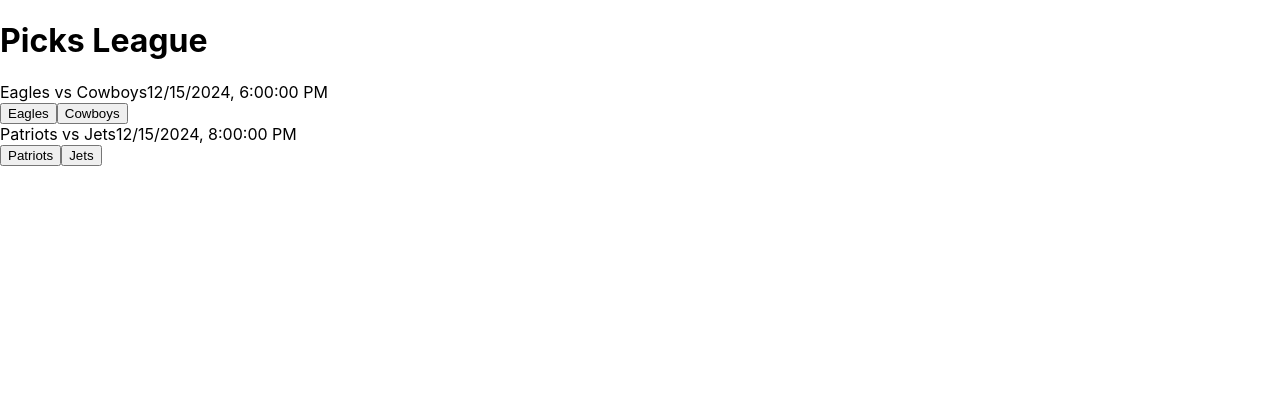
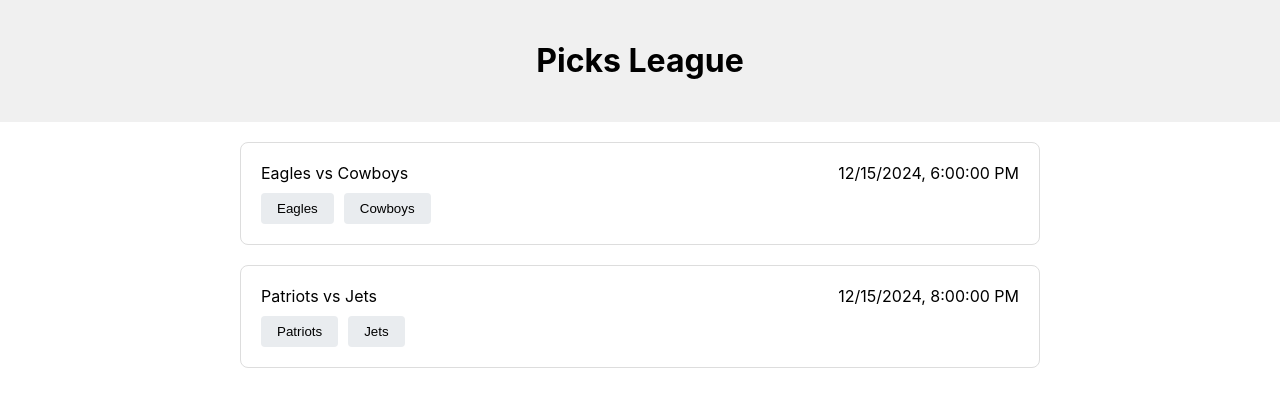
Before and after one commit to ghasler99/picks-league, a React (Create React App) app: page / in a window 1280 px wide. Shown: the top 406 px of the page. Built offline with nearby package versions, Linux system fonts and the light colour scheme.

Commit message:
updated app.js

```diff
--- a/package.json
+++ b/package.json
@@ -8,7 +8,8 @@
     "firebase": "^11.0.2",
     "react": "^19.0.0",
     "react-dom": "^19.0.0",
-    "react-scripts": "5.0.1"
+    "react-scripts": "5.0.1",
+    "web-vitals": "^4.2.4"
   },
   "scripts": {
     "start": "react-scripts start",
--- a/src/App.js
+++ b/src/App.js
@@ -34,42 +34,62 @@
 
   return (
     <div className="App">
-      <header className="App-header">
+      <header style={{ padding: '20px', textAlign: 'center', background: '#f0f0f0' }}>
         <h1>Picks League</h1>
       </header>
 
-      <main className="container mx-auto p-4">
+      <main style={{ maxWidth: '800px', margin: '0 auto', padding: '20px' }}>
         <div className="games-list">
           {games.map(game => (
-            <div key={game.id} className="game-card p-4 mb-4 border rounded">
-              <div className="flex justify-between mb-2">
+            <div key={game.id} style={{
+              padding: '20px',
+              marginBottom: '20px',
+              border: '1px solid #ddd',
+              borderRadius: '8px'
+            }}>
+              <div style={{
+                display: 'flex',
+                justifyContent: 'space-between',
+                marginBottom: '10px'
+              }}>
                 <span>{game.homeTeam} vs {game.awayTeam}</span>
                 <span>{new Date(game.startTime).toLocaleString()}</span>
               </div>
 
-              <div className="pick-buttons">
+              <div>
                 <button
                   onClick={() => handlePick(game.id, game.homeTeam)}
                   disabled={isGameLocked(game.startTime)}
-                  className={`mr-2 px-4 py-2 rounded ${
-                    picks[game.id] === game.homeTeam ? 'bg-blue-500 text-white' : 'bg-gray-200'
-                  }`}
+                  style={{
+                    marginRight: '10px',
+                    padding: '8px 16px',
+                    background: picks[game.id] === game.homeTeam ? '#007bff' : '#e9ecef',
+                    color: picks[game.id] === game.homeTeam ? 'white' : 'black',
+                    border: 'none',
+                    borderRadius: '4px',
+                    cursor: 'pointer'
+                  }}
                 >
                   {game.homeTeam}
                 </button>
                 <button
                   onClick={() => handlePick(game.id, game.awayTeam)}
                   disabled={isGameLocked(game.startTime)}
-                  className={`px-4 py-2 rounded ${
-                    picks[game.id] === game.awayTeam ? 'bg-blue-500 text-white' : 'bg-gray-200'
-                  }`}
+                  style={{
+                    padding: '8px 16px',
+                    background: picks[game.id] === game.awayTeam ? '#007bff' : '#e9ecef',
+                    color: picks[game.id] === game.awayTeam ? 'white' : 'black',
+                    border: 'none',
+                    borderRadius: '4px',
+                    cursor: 'pointer'
+                  }}
                 >
                   {game.awayTeam}
                 </button>
               </div>
 
               {isGameLocked(game.startTime) && (
-                <div className="mt-2 text-red-500">
+                <div style={{ marginTop: '10px', color: 'red' }}>
                   Game locked - picks can no longer be changed
                 </div>
               )}
```
Also changed, not shown: firebase.json (added), 2 other files (tests, documents, lock files or other folders).
